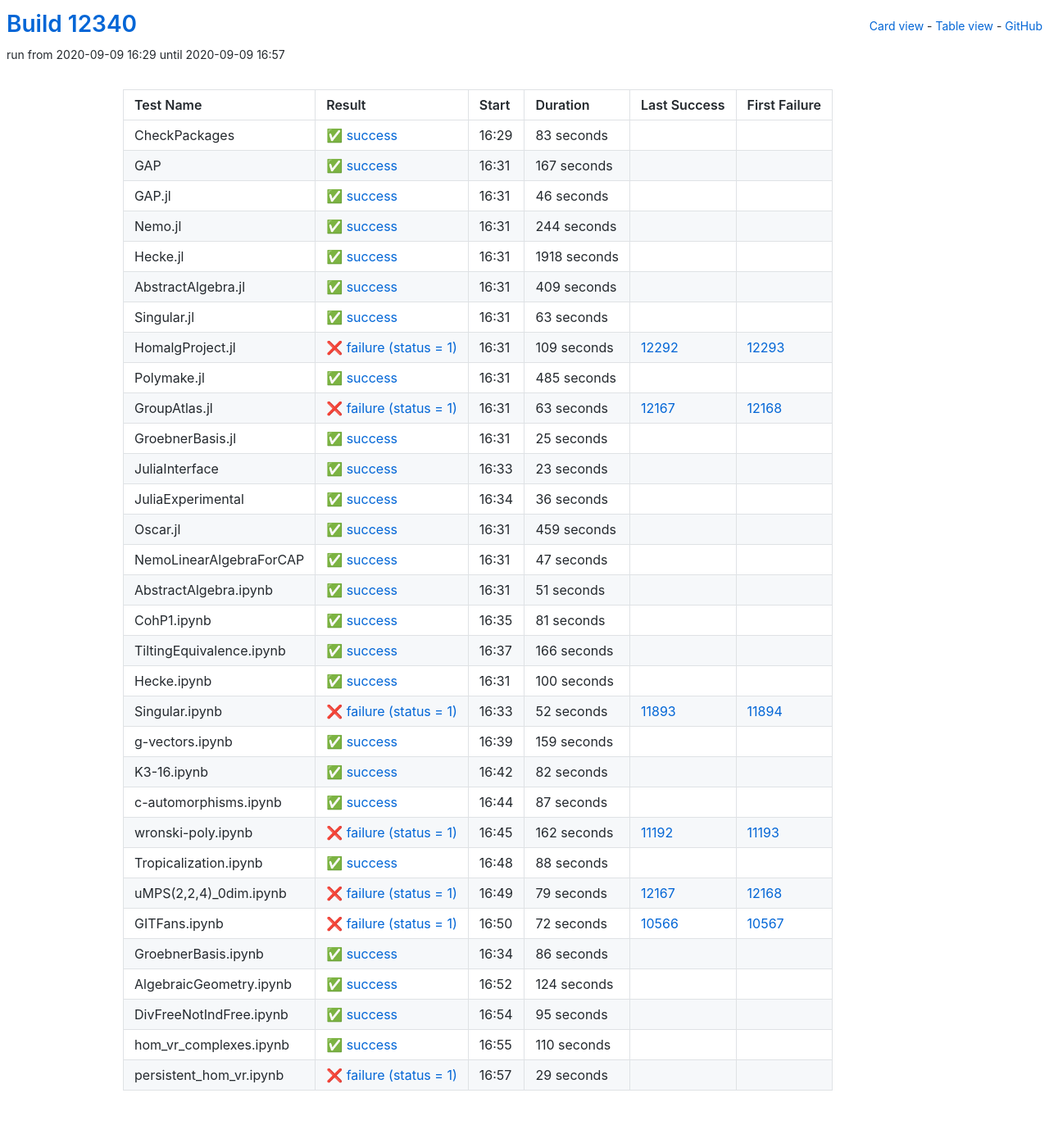
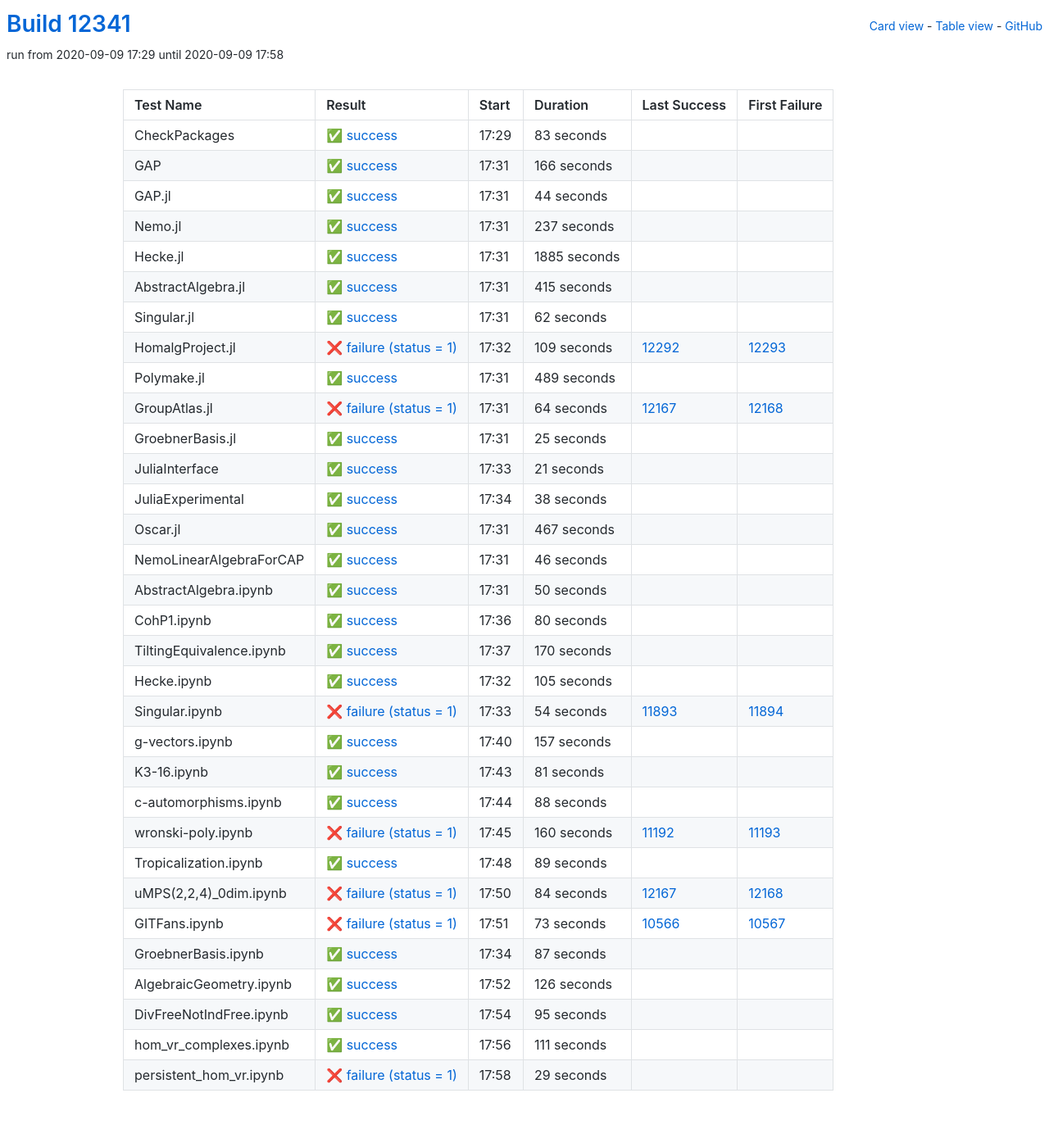
Before and after one commit to oscar-system/oscar-ci-status, a Jekyll site: the page built from table.html, in a window 1280 px wide. Shown: the whole page at 82% size. Built offline with Jekyll 4.4.1, drawn with Linux system fonts in a browser that asks for light colours.

Commit message:
Build #12341

```diff
--- a/_data/ci.yml
+++ b/_data/ci.yml
@@ -1,6 +1,6 @@
 ---
-build: 12340
-build_url: https://oscarci.mathematik.uni-kl.de/job/oscar/12340/
+build: 12341
+build_url: https://oscarci.mathematik.uni-kl.de/job/oscar/12341/
 job: oscar
 organization: oscar-system
 repo: oscar-ci-status
@@ -8,8 +8,8 @@ repourl: https://github.com/oscar-system/oscar-ci-status
 tests:
 - name: CheckPackages
   id: checkpackages
-  log: https://oscarci.mathematik.uni-kl.de/job/oscar/12340/artifact/logs/build-12340/CheckPackages.log
-  start: 2020-09-09 16:29
+  log: https://oscarci.mathematik.uni-kl.de/job/oscar/12341/artifact/logs/build-12341/CheckPackages.log
+  start: 2020-09-09 17:29
   success: true
   exitcode: 0
   status: success
@@ -20,80 +20,80 @@ tests:
   first_failure_url:
 - name: GAP
   id: gap
-  log: https://oscarci.mathematik.uni-kl.de/job/oscar/12340/artifact/logs/build-12340/GAP.log
-  start: 2020-09-09 16:31
+  log: https://oscarci.mathematik.uni-kl.de/job/oscar/12341/artifact/logs/build-12341/GAP.log
+  start: 2020-09-09 17:31
   success: true
   exitcode: 0
   status: success
-  duration: 167
+  duration: 166
   last_success: false
   last_success_url:
   first_failure: false
   first_failure_url:
 - name: GAP.jl
   id: gap-jl
-  log: https://oscarci.mathematik.uni-kl.de/job/oscar/12340/artifact/logs/build-12340/GAP.jl.log
-  start: 2020-09-09 16:31
+  log: https://oscarci.mathematik.uni-kl.de/job/oscar/12341/artifact/logs/build-12341/GAP.jl.log
+  start: 2020-09-09 17:31
   success: true
   exitcode: 0
   status: success
-  duration: 46
+  duration: 44
   last_success: false
   last_success_url:
   first_failure: false
   first_failure_url:
 - name: Nemo.jl
   id: nemo-jl
-  log: https://oscarci.mathematik.uni-kl.de/job/oscar/12340/artifact/logs/build-12340/Nemo.jl.log
-  start: 2020-09-09 16:31
+  log: https://oscarci.mathematik.uni-kl.de/job/oscar/12341/artifact/logs/build-12341/Nemo.jl.log
+  start: 2020-09-09 17:31
   success: true
   exitcode: 0
   status: success
-  duration: 244
+  duration: 237
   last_success: false
   last_success_url:
   first_failure: false
   first_failure_url:
 - name: Hecke.jl
   id: hecke-jl
-  log: https://oscarci.mathematik.uni-kl.de/job/oscar/12340/artifact/logs/build-12340/Hecke.jl.log
-  start: 2020-09-09 16:31
+  log: https://oscarci.mathematik.uni-kl.de/job/oscar/12341/artifact/logs/build-12341/Hecke.jl.log
+  start: 2020-09-09 17:31
   success: true
   exitcode: 0
   status: success
-  duration: 1918
+  duration: 1885
   last_success: false
   last_success_url:
   first_failure: false
   first_failure_url:
 - name: AbstractAlgebra.jl
   id: abstractalgebra-jl
-  log: https://oscarci.mathematik.uni-kl.de/job/oscar/12340/artifact/logs/build-12340/AbstractAlgebra.jl.log
-  start: 2020-09-09 16:31
+  log: https://oscarci.mathematik.uni-kl.de/job/oscar/12341/artifact/logs/build-12341/AbstractAlgebra.jl.log
+  start: 2020-09-09 17:31
   success: true
   exitcode: 0
   status: success
-  duration: 409
+  duration: 415
   last_success: false
   last_success_url:
   first_failure: false
   first_failure_url:
 - name: Singular.jl
   id: singular-jl
-  log: https://oscarci.mathematik.uni-kl.de/job/oscar/12340/artifact/logs/build-12340/Singular.jl.log
-  start: 2020-09-09 16:31
+  log: https://oscarci.mathematik.uni-kl.de/job/oscar/12341/artifact/logs/build-12341/Singular.jl.log
+  start: 2020-09-09 17:31
   success: true
   exitcode: 0
   status: success
-  duration: 63
+  duration: 62
   last_success: false
   last_success_url:
   first_failure: false
   first_failure_url:
 - name: HomalgProject.jl
   id: homalgproject-jl
-  log: https://oscarci.mathematik.uni-kl.de/job/oscar/12340/artifact/logs/build-12340/HomalgProject.jl.log
-  start: 2020-09-09 16:31
+  log: https://oscarci.mathematik.uni-kl.de/job/oscar/12341/artifact/logs/build-12341/HomalgProject.jl.log
+  start: 2020-09-09 17:32
   success: false
   exitcode: 1
   status: failure
@@ -104,32 +104,32 @@ tests:
   first_failure_url: https://oscarci.mathematik.uni-kl.de/job/oscar/12293/
 - name: Polymake.jl
   id: polymake-jl
-  log: https://oscarci.mathematik.uni-kl.de/job/oscar/12340/artifact/logs/build-12340/Polymake.jl.log
-  start: 2020-09-09 16:31
+  log: https://oscarci.mathematik.uni-kl.de/job/oscar/12341/artifact/logs/build-12341/Polymake.jl.log
+  start: 2020-09-09 17:31
   success: true
   exitcode: 0
   status: success
-  duration: 485
+  duration: 489
   last_success: false
   last_success_url:
   first_failure: false
   first_failure_url:
 - name: GroupAtlas.jl
   id: groupatlas-jl
-  log: https://oscarci.mathematik.uni-kl.de/job/oscar/12340/artifact/logs/build-12340/GroupAtlas.jl.log
-  start: 2020-09-09 16:31
+  log: https://oscarci.mathematik.uni-kl.de/job/oscar/12341/artifact/logs/build-12341/GroupAtlas.jl.log
+  start: 2020-09-09 17:31
   success: false
   exitcode: 1
   status: failure
-  duration: 63
+  duration: 64
   last_success: 12167
   last_success_url: https://oscarci.mathematik.uni-kl.de/job/oscar/12167/
   first_failure: 12168
   first_failure_url: https://oscarci.mathematik.uni-kl.de/job/oscar/12168/
 - name: GroebnerBasis.jl
   id: groebnerbasis-jl
-  log: https://oscarci.mathematik.uni-kl.de/job/oscar/12340/artifact/logs/build-12340/GroebnerBasis.jl.log
-  start: 2020-09-09 16:31
+  log: https://oscarci.mathematik.uni-kl.de/job/oscar/12341/artifact/logs/build-12341/GroebnerBasis.jl.log
+  start: 2020-09-09 17:31
   success: true
   exitcode: 0
   status: success
@@ -140,68 +140,128 @@ tests:
   first_failure_url:
 - name: JuliaInterface
   id: juliainterface
-  log: https://oscarci.mathematik.uni-kl.de/job/oscar/12340/artifact/logs/build-12340/JuliaInterface.log
-  start: 2020-09-09 16:33
+  log: https://oscarci.mathematik.uni-kl.de/job/oscar/12341/artifact/logs/build-12341/JuliaInterface.log
+  start: 2020-09-09 17:33
   success: true
   exitcode: 0
   status: success
-  duration: 23
+  duration: 21
   last_success: false
   last_success_url:
   first_failure: false
   first_failure_url:
 - name: JuliaExperimental
   id: juliaexperimental
-  log: https://oscarci.mathematik.uni-kl.de/job/oscar/12340/artifact/logs/build-12340/JuliaExperimental.log
-  start: 2020-09-09 16:34
+  log: https://oscarci.mathematik.uni-kl.de/job/oscar/12341/artifact/logs/build-12341/JuliaExperimental.log
+  start: 2020-09-09 17:34
   success: true
   exitcode: 0
   status: success
-  duration: 36
+  duration: 38
   last_success: false
   last_success_url:
   first_failure: false
   first_failure_url:
 - name: Oscar.jl
   id: oscar-jl
-  log: https://oscarci.mathematik.uni-kl.de/job/oscar/12340/artifact/logs/build-12340/Oscar.jl.log
-  start: 2020-09-09 16:31
+  log: https://oscarci.mathematik.uni-kl.de/job/oscar/12341/artifact/logs/build-12341/Oscar.jl.log
+  start: 2020-09-09 17:31
   success: true
   exitcode: 0
   status: success
-  duration: 459
+  duration: 467
   last_success: false
   last_success_url:
   first_failure: false
   first_failure_url:
 - name: NemoLinearAlgebraForCAP
   id: nemolinearalgebraforcap
-  log: https://oscarci.mathematik.uni-kl.de/job/oscar/12340/artifact/logs/build-12340/NemoLinearAlgebraForCAP.log
-  start: 2020-09-09 16:31
+  log: https://oscarci.mathematik.uni-kl.de/job/oscar/12341/artifact/logs/build-12341/NemoLinearAlgebraForCAP.log
+  start: 2020-09-09 17:31
   success: true
   exitcode: 0
   status: success
-  duration: 47
+  duration: 46
   last_success: false
   last_success_url:
   first_failure: false
   first_failure_url:
 - name: AbstractAlgebra.ipynb
   id: abstractalgebra-ipynb
-  log: https://oscarci.mathematik.uni-kl.de/job/oscar/12340/artifact/logs/build-12340/AbstractAlgebra.ipynb.log
-  start: 2020-09-09 16:31
+  log: https://oscarci.mathematik.uni-kl.de/job/oscar/12341/artifact/logs/build-12341/AbstractAlgebra.ipynb.log
+  start: 2020-09-09 17:31
   success: true
   exitcode: 0
   status: success
-  duration: 51
+  duration: 50
   last_success: false
   last_success_url:
   first_failure: false
   first_failure_url:
 - name: CohP1.ipynb
   id: cohp1-ipynb
-  log: https://oscarci.mathematik.uni-kl.de/job/oscar/12340/artifact/logs/build-12340/CohP1.ipynb.log
-  start: 2020-09-09 16:35
+  log: https://oscarci.mathematik.uni-kl.de/job/oscar/12341/artifact/logs/build-12341/CohP1.ipynb.log
+  start: 2020-09-09 17:36
+  success: true
+  exitcode: 0
+  status: success
+  duration: 80
+  last_success: false
+  last_success_url:
+  first_failure: false
+  first_failure_url:
+- name: TiltingEquivalence.ipynb
+  id: tiltingequivalence-ipynb
+  log: https://oscarci.mathematik.uni-kl.de/job/oscar/12341/artifact/logs/build-12341/TiltingEquivalence.ipynb.log
+  start: 2020-09-09 17:37
+  success: true
+  exitcode: 0
+  status: success
+  duration: 170
+  last_success: false
+  last_success_url:
+  first_failure: false
+  first_failure_url:
+- name: Hecke.ipynb
+  id: hecke-ipynb
+  log: https://oscarci.mathematik.uni-kl.de/job/oscar/12341/artifact/logs/build-12341/Hecke.ipynb.log
+  start: 2020-09-09 17:32
+  success: true
+  exitcode: 0
+  status: success
+  duration: 105
+  last_success: false
+  last_success_url:
+  first_failure: false
+  first_failure_url:
+- name: Singular.ipynb
+  id: singular-ipynb
+  log: https://oscarci.mathematik.uni-kl.de/job/oscar/12341/artifact/logs/build-12341/Singular.ipynb.log
+  start: 2020-09-09 17:33
+  success: false
+  exitcode: 1
+  status: failure
+  duration: 54
+  last_success: 11893
+  last_success_url: https://oscarci.mathematik.uni-kl.de/job/oscar/11893/
+  first_failure: 11894
+  first_failure_url: https://oscarci.mathematik.uni-kl.de/job/oscar/11894/
+- name: g-vectors.ipynb
+  id: g-vectors-ipynb
+  log: https://oscarci.mathematik.uni-kl.de/job/oscar/12341/artifact/logs/build-12341/g-vectors.ipynb.log
+  start: 2020-09-09 17:40
+  success: true
+  exitcode: 0
+  status: success
+  duration: 157
+  last_success: false
+  last_success_url:
+  first_failure: false
+  first_failure_url:
+- name: K3-16.ipynb
+  id: k3-16-ipynb
+  log: https://oscarci.mathematik.uni-kl.de/job/oscar/12341/artifact/logs/build-12341/K3-16.ipynb.log
+  start: 2020-09-09 17:43
   success: true
   exitcode: 0
   status: success
@@ -210,70 +270,70 @@ tests:
   last_success_url:
   first_failure: false
   first_failure_url:
-- name: TiltingEquivalence.ipynb
-  id: tiltingequivalence-ipynb
-  log: https://oscarci.mathematik.uni-kl.de/job/oscar/12340/artifact/logs/build-12340/TiltingEquivalence.ipynb.log
-  start: 2020-09-09 16:37
+- name: c-automorphisms.ipynb
+  id: c-automorphisms-ipynb
+  log: https://oscarci.mathematik.uni-kl.de/job/oscar/12341/artifact/logs/build-12341/c-automorphisms.ipynb.log
+  start: 2020-09-09 17:44
   success: true
   exitcode: 0
   status: success
-  duration: 166
+  duration: 88
   last_success: false
   last_success_url:
   first_failure: false
   first_failure_url:
-- name: Hecke.ipynb
-  id: hecke-ipynb
-  log: https://oscarci.mathematik.uni-kl.de/job/oscar/12340/artifact/logs/build-12340/Hecke.ipynb.log
-  start: 2020-09-09 16:31
+- name: wronski-poly.ipynb
+  id: wronski-poly-ipynb
+  log: https://oscarci.mathematik.uni-kl.de/job/oscar/12341/artifact/logs/build-12341/wronski-poly.ipynb.log
+  start: 2020-09-09 17:45
+  success: false
+  exitcode: 1
+  status: failure
+  duration: 160
+  last_success: 11192
+  last_success_url: https://oscarci.mathematik.uni-kl.de/job/oscar/11192/
+  first_failure: 11193
+  first_failure_url: https://oscarci.mathematik.uni-kl.de/job/oscar/11193/
+- name: Tropicalization.ipynb
+  id: tropicalization-ipynb
+  log: https://oscarci.mathematik.uni-kl.de/job/oscar/12341/artifact/logs/build-12341/Tropicalization.ipynb.log
+  start: 2020-09-09 17:48
   success: true
   exitcode: 0
   status: success
-  duration: 100
+  duration: 89
   last_success: false
   last_success_url:
   first_failure: false
   first_failure_url:
-- name: Singular.ipynb
-  id: singular-ipynb
-  log: https://oscarci.mathematik.uni-kl.de/job/oscar/12340/artifact/logs/build-12340/Singular.ipynb.log
-  start: 2020-09-09 16:33
+- name: uMPS(2,2,4)_0dim.ipynb
+  id: umps-2-2-4-0dim-ipynb
+  log: https://oscarci.mathematik.uni-kl.de/job/oscar/12341/artifact/logs/build-12341/uMPS-2-2-4-_0dim.ipynb.log
+  start: 2020-09-09 17:50
   success: false
   exitcode: 1
   status: failure
-  duration: 52
-  last_success: 11893
-  last_success_url: https://oscarci.mathematik.uni-kl.de/job/oscar/11893/
-  first_failure: 11894
-  first_failure_url: https://oscarci.mathematik.uni-kl.de/job/oscar/11894/
-- name: g-vectors.ipynb
-  id: g-vectors-ipynb
-  log: https://oscarci.mathematik.uni-kl.de/job/oscar/12340/artifact/logs/build-12340/g-vectors.ipynb.log
-  start: 2020-09-09 16:39
-  success: true
-  exitcode: 0
-  status: success
-  duration: 159
-  last_success: false
-  last_success_url:
-  first_failure: false
-  first_failure_url:
-- name: K3-16.ipynb
-  id: k3-16-ipynb
-  log: https://oscarci.mathematik.uni-kl.de/job/oscar/12340/artifact/logs/build-12340/K3-16.ipynb.log
-  start: 2020-09-09 16:42
-  success: true
-  exitcode: 0
-  status: success
-  duration: 82
-  last_success: false
-  last_success_url:
-  first_failure: false
-  first_failure_url:
-- name: c-automorphisms.ipynb
-  id: c-automorphisms-ipynb
-  log: https://oscarci.mathematik.uni-kl.de/job/oscar/12340/artifact/logs/build-12340/c-automorphisms.ipynb.log
-  start: 2020-09-09 16:44
+  duration: 84
+  last_success: 12167
+  last_success_url: https://oscarci.mathematik.uni-kl.de/job/oscar/12167/
+  first_failure: 12168
+  first_failure_url: https://oscarci.mathematik.uni-kl.de/job/oscar/12168/
+- name: GITFans.ipynb
+  id: gitfans-ipynb
+  log: https://oscarci.mathematik.uni-kl.de/job/oscar/12341/artifact/logs/build-12341/GITFans.ipynb.log
+  start: 2020-09-09 17:51
+  success: false
+  exitcode: 1
+  status: failure
+  duration: 73
+  last_success: 10566
+  last_success_url: https://oscarci.mathematik.uni-kl.de/job/oscar/10566/
+  first_failure: 10567
+  first_failure_url: https://oscarci.mathematik.uni-kl.de/job/oscar/10567/
+- name: GroebnerBasis.ipynb
+  id: groebnerbasis-ipynb
+  log: https://oscarci.mathematik.uni-kl.de/job/oscar/12341/artifact/logs/build-12341/GroebnerBasis.ipynb.log
+  start: 2020-09-09 17:34
   success: true
   exitcode: 0
   status: success
@@ -282,82 +342,22 @@ tests:
   last_success_url:
   first_failure: false
   first_failure_url:
-- name: wronski-poly.ipynb
-  id: wronski-poly-ipynb
-  log: https://oscarci.mathematik.uni-kl.de/job/oscar/12340/artifact/logs/build-12340/wronski-poly.ipynb.log
-  start: 2020-09-09 16:45
-  success: false
-  exitcode: 1
-  status: failure
-  duration: 162
-  last_success: 11192
-  last_success_url: https://oscarci.mathematik.uni-kl.de/job/oscar/11192/
-  first_failure: 11193
-  first_failure_url: https://oscarci.mathematik.uni-kl.de/job/oscar/11193/
-- name: Tropicalization.ipynb
-  id: tropicalization-ipynb
-  log: https://oscarci.mathematik.uni-kl.de/job/oscar/12340/artifact/logs/build-12340/Tropicalization.ipynb.log
-  start: 2020-09-09 16:48
+- name: AlgebraicGeometry.ipynb
+  id: algebraicgeometry-ipynb
+  log: https://oscarci.mathematik.uni-kl.de/job/oscar/12341/artifact/logs/build-12341/AlgebraicGeometry.ipynb.log
+  start: 2020-09-09 17:52
   success: true
   exitcode: 0
   status: success
-  duration: 88
-  last_success: false
-  last_success_url:
-  first_failure: false
-  first_failure_url:
-- name: uMPS(2,2,4)_0dim.ipynb
-  id: umps-2-2-4-0dim-ipynb
-  log: https://oscarci.mathematik.uni-kl.de/job/oscar/12340/artifact/logs/build-12340/uMPS-2-2-4-_0dim.ipynb.log
-  start: 2020-09-09 16:49
-  success: false
-  exitcode: 1
-  status: failure
-  duration: 79
-  last_success: 12167
-  last_success_url: https://oscarci.mathematik.uni-kl.de/job/oscar/12167/
-  first_failure: 12168
-  first_failure_url: https://oscarci.mathematik.uni-kl.de/job/oscar/12168/
-- name: GITFans.ipynb
-  id: gitfans-ipynb
-  log: https://oscarci.mathematik.uni-kl.de/job/oscar/12340/artifact/logs/build-12340/GITFans.ipynb.log
-  start: 2020-09-09 16:50
-  success: false
-  exitcode: 1
-  status: failure
-  duration: 72
-  last_success: 10566
-  last_success_url: https://oscarci.mathematik.uni-kl.de/job/oscar/10566/
-  first_failure: 10567
-  first_failure_url: https://oscarci.mathematik.uni-kl.de/job/oscar/10567/
-- name: GroebnerBasis.ipynb
-  id: groebnerbasis-ipynb
-  log: https://oscarci.mathematik.uni-kl.de/job/oscar/12340/artifact/logs/build-12340/GroebnerBasis.ipynb.log
-  start: 2020-09-09 16:34
-  success: true
-  exitcode: 0
-  status: success
-  duration: 86
-  last_success: false
-  last_success_url:
-  first_failure: false
-  first_failure_url:
-- name: AlgebraicGeometry.ipynb
-  id: algebraicgeometry-ipynb
-  log: https://oscarci.mathematik.uni-kl.de/job/oscar/12340/artifact/logs/build-12340/AlgebraicGeometry.ipynb.log
-  start: 2020-09-09 16:52
-  success: true
-  exitcode: 0
-  status: success
-  duration: 124
+  duration: 126
   last_success: false
   last_success_url:
   first_failure: false
   first_failure_url:
 - name: DivFreeNotIndFree.ipynb
   id: divfreenotindfree-ipynb
-  log: https://oscarci.mathematik.uni-kl.de/job/oscar/12340/artifact/logs/build-12340/DivFreeNotIndFree.ipynb.log
-  start: 2020-09-09 16:54
+  log: https://oscarci.mathematik.uni-kl.de/job/oscar/12341/artifact/logs/build-12341/DivFreeNotIndFree.ipynb.log
+  start: 2020-09-09 17:54
   success: true
   exitcode: 0
   status: success
@@ -368,20 +368,20 @@ tests:
   first_failure_url:
 - name: hom_vr_complexes.ipynb
   id: hom-vr-complexes-ipynb
-  log: https://oscarci.mathematik.uni-kl.de/job/oscar/12340/artifact/logs/build-12340/hom_vr_complexes.ipynb.log
-  start: 2020-09-09 16:55
+  log: https://oscarci.mathematik.uni-kl.de/job/oscar/12341/artifact/logs/build-12341/hom_vr_complexes.ipynb.log
+  start: 2020-09-09 17:56
   success: true
   exitcode: 0
   status: success
-  duration: 110
+  duration: 111
   last_success: false
   last_success_url:
   first_failure: false
   first_failure_url:
 - name: persistent_hom_vr.ipynb
   id: persistent-hom-vr-ipynb
-  log: https://oscarci.mathematik.uni-kl.de/job/oscar/12340/artifact/logs/build-12340/persistent_hom_vr.ipynb.log
-  start: 2020-09-09 16:57
+  log: https://oscarci.mathematik.uni-kl.de/job/oscar/12341/artifact/logs/build-12341/persistent_hom_vr.ipynb.log
+  start: 2020-09-09 17:58
   success: false
   exitcode: 1
   status: failure
```
Also changed, not shown: README.md.
